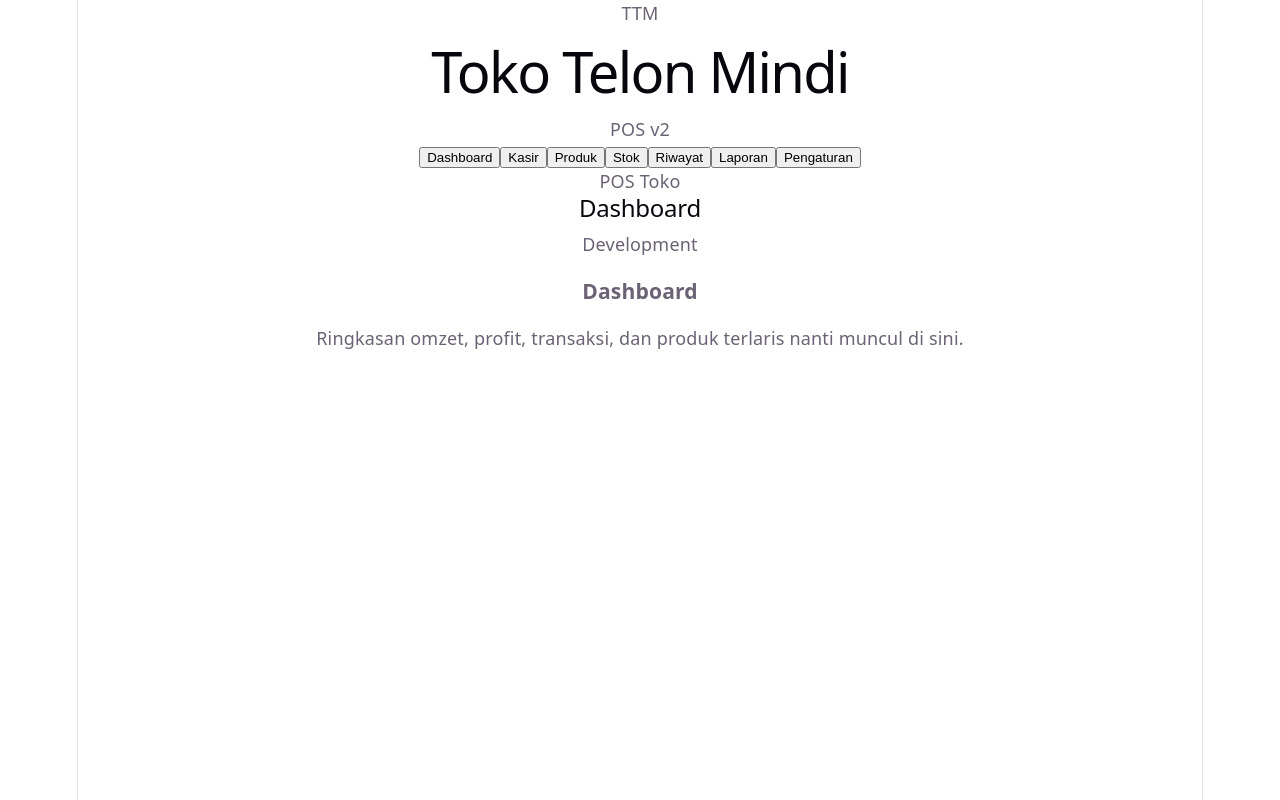
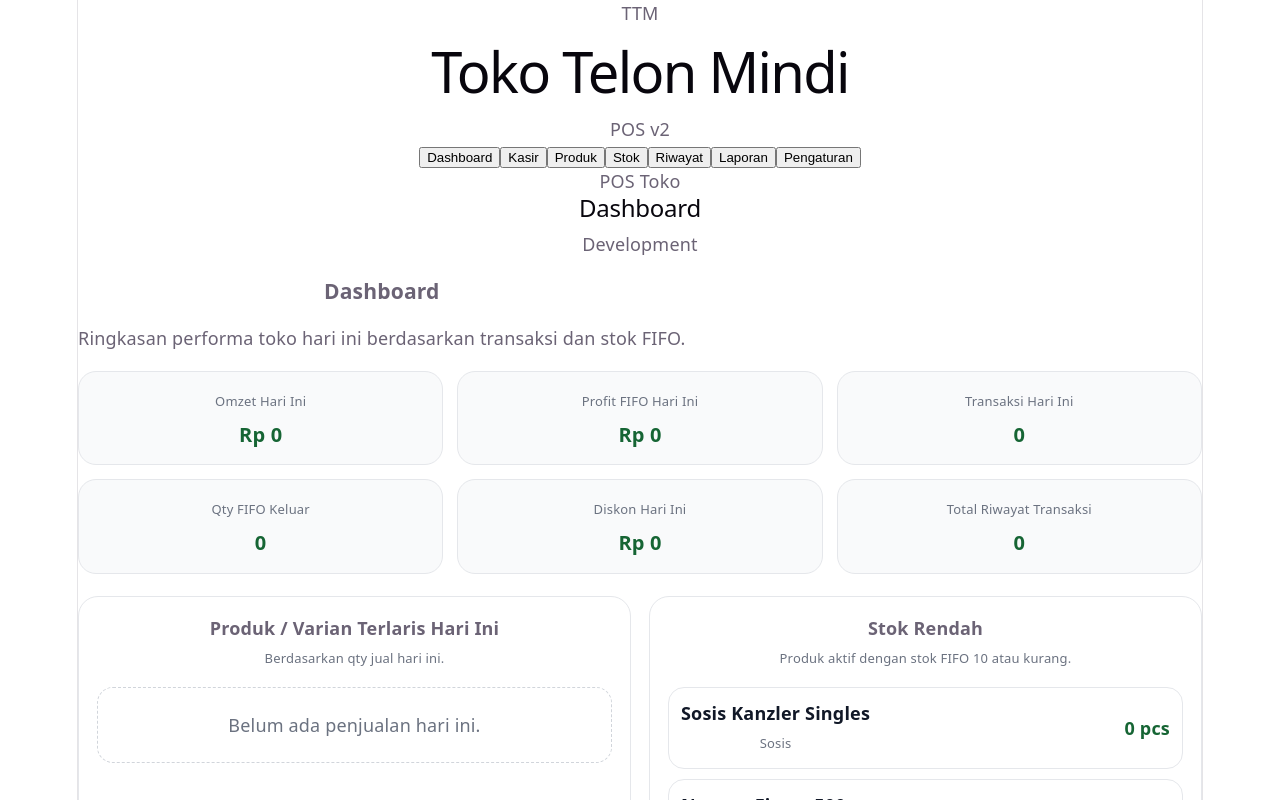
Before and after one commit to galangkgz-boop/TTM, a React (Vite) app: page / in a window 1280 px wide. Both pictures are taken after a click on the button "Dashboard". Shown: the top 800 px of the page. Built offline with nearby package versions, Linux system fonts and the light colour scheme.

Commit message:
Add transaction based dashboard

```diff
--- a/src/App.css
+++ b/src/App.css
@@ -1481,3 +1481,133 @@
     flex: 1;
   }
 }
+
+.dashboard-header {
+  display: flex;
+  justify-content: space-between;
+  gap: 16px;
+  align-items: flex-start;
+  margin-bottom: 20px;
+}
+
+.dashboard-summary {
+  display: grid;
+  grid-template-columns: repeat(3, 1fr);
+  gap: 14px;
+  margin-bottom: 22px;
+}
+
+.dashboard-summary div {
+  border: 1px solid #e5e7eb;
+  border-radius: 18px;
+  padding: 16px;
+  background: #f9fafb;
+}
+
+.dashboard-summary span {
+  display: block;
+  color: #6b7280;
+  font-size: 13px;
+  margin-bottom: 8px;
+}
+
+.dashboard-summary strong {
+  color: #166534;
+  font-size: 20px;
+}
+
+.dashboard-grid {
+  display: grid;
+  grid-template-columns: 1fr 1fr;
+  gap: 18px;
+  margin-bottom: 20px;
+}
+
+.dashboard-section {
+  border: 1px solid #e5e7eb;
+  border-radius: 20px;
+  padding: 18px;
+  background: white;
+}
+
+.dashboard-list {
+  display: flex;
+  flex-direction: column;
+  gap: 10px;
+}
+
+.dashboard-list-item {
+  border: 1px solid #e5e7eb;
+  border-radius: 16px;
+  padding: 12px;
+  display: flex;
+  justify-content: space-between;
+  gap: 12px;
+  align-items: center;
+  background: #ffffff;
+}
+
+.dashboard-list-item strong {
+  color: #111827;
+}
+
+.dashboard-list-item p {
+  margin: 4px 0 0;
+  color: #6b7280;
+  font-size: 13px;
+}
+
+.dashboard-list-item span {
+  color: #166534;
+  font-weight: 900;
+  white-space: nowrap;
+}
+
+.dashboard-table-wrap {
+  width: 100%;
+  overflow-x: auto;
+}
+
+.dashboard-table {
+  width: 100%;
+  border-collapse: collapse;
+  min-width: 700px;
+}
+
+.dashboard-table th,
+.dashboard-table td {
+  padding: 12px;
+  border-bottom: 1px solid #e5e7eb;
+  text-align: left;
+  vertical-align: top;
+}
+
+.dashboard-table th {
+  background: #f9fafb;
+  color: #374151;
+  font-size: 13px;
+}
+
+.dashboard-table td {
+  color: #111827;
+}
+
+.dashboard-table td strong {
+  color: #111827;
+}
+
+@media (max-width: 1000px) {
+  .dashboard-summary {
+    grid-template-columns: repeat(2, 1fr);
+  }
+
+  .dashboard-grid {
+    grid-template-columns: 1fr;
+  }
+}
+
+@media (max-width: 600px) {
+  .dashboard-summary {
+    grid-template-columns: 1fr;
+  }
+}
--- a/src/App.jsx
+++ b/src/App.jsx
@@ -438,7 +438,14 @@ function activateProductVariant(variantId) {
         </header>
 
         <section className="page-card">
-          {activePage === "dashboard" ? <DashboardPage /> : null}
+          {activePage === "dashboard" ? (
+            <DashboardPage
+              transactions={transactions}
+              products={products}
+              stockBatches={stockBatches}
+            />
+          ) : null}
+
           {activePage === "cashier" ? (
             <CashierPage
               products={products}
@@ -480,8 +487,11 @@ function activateProductVariant(variantId) {
           ) : null}
 
           {activePage === "reports" ? (
-  <ReportsPage transactions={transactions} />
-) : null}
+            <ReportsPage
+              transactions={transactions}
+            />
+          ) : null}
+
           {activePage === "settings" ? <SettingsPage /> : null}
         </section>
       </main>
@@ -1045,11 +1055,243 @@ function finishTransaction() {
   );
 }
 
-function DashboardPage() {
+function DashboardPage({ transactions, products, stockBatches }) {
+  const today = new Date();
+
+  const startOfToday = new Date(
+    today.getFullYear(),
+    today.getMonth(),
+    today.getDate()
+  );
+
+  const startOfTomorrow = new Date(startOfToday);
+  startOfTomorrow.setDate(startOfTomorrow.getDate() + 1);
+
+  const todayTransactions = transactions.filter((transaction) => {
+    const transactionDate = new Date(transaction.date);
+    return transactionDate >= startOfToday && transactionDate < startOfTomorrow;
+  });
+
+  const todayRevenue = todayTransactions.reduce(
+    (total, transaction) => total + Number(transaction.total || 0),
+    0
+  );
+
+  const todayProfit = todayTransactions.reduce(
+    (total, transaction) => total + Number(transaction.profit || 0),
+    0
+  );
+
+  const todayDiscount = todayTransactions.reduce(
+    (total, transaction) => total + Number(transaction.discount || 0),
+    0
+  );
+
+  const todayFifoQty = todayTransactions.reduce((total, transaction) => {
+    const transactionFifoQty = transaction.items.reduce(
+      (itemTotal, item) =>
+        itemTotal + Number(item.fifoQty || item.qty || 0),
+      0
+    );
+
+    return total + transactionFifoQty;
+  }, 0);
+
+  const productSalesMap = {};
+
+  todayTransactions.forEach((transaction) => {
+    transaction.items.forEach((item) => {
+      const key = item.name;
+
+      if (!productSalesMap[key]) {
+        productSalesMap[key] = {
+          name: item.name,
+          qty: 0,
+          fifoQty: 0,
+          revenue: 0,
+        };
+      }
+
+      productSalesMap[key].qty =
+        productSalesMap[key].qty + Number(item.qty || 0);
+
+      productSalesMap[key].fifoQty =
+        productSalesMap[key].fifoQty + Number(item.fifoQty || item.qty || 0);
+
+      productSalesMap[key].revenue =
+        productSalesMap[key].revenue + Number(item.subtotal || 0);
+    });
+  });
+
+  const topProductsToday = Object.values(productSalesMap)
+    .sort((a, b) => b.qty - a.qty)
+    .slice(0, 5);
+
+  const lowStockProducts = products
+    .filter((product) => product.active)
+    .map((product) => {
+      const totalStock = getProductStockFromBatches(product.id, stockBatches);
+
+      return {
+        id: product.id,
+        name: product.name,
+        category: product.category,
+        stock: totalStock,
+        unit: product.unit,
+      };
+    })
+    .filter((product) => product.stock <= 10)
+    .sort((a, b) => a.stock - b.stock)
+    .slice(0, 8);
+
   return (
-    <div className="empty-page">
+    <div>
+      <div className="dashboard-header">
+        <div>
           <h3>Dashboard</h3>
-      <p>Ringkasan omzet, profit, transaksi, dan produk terlaris nanti muncul di sini.</p>
+          <p className="muted">
+            Ringkasan performa toko hari ini berdasarkan transaksi dan stok FIFO.
+          </p>
+        </div>
+      </div>
+
+      <div className="dashboard-summary">
+        <div>
+          <span>Omzet Hari Ini</span>
+          <strong>{formatRupiah(todayRevenue)}</strong>
+        </div>
+
+        <div>
+          <span>Profit FIFO Hari Ini</span>
+          <strong>{formatRupiah(todayProfit)}</strong>
+        </div>
+
+        <div>
+          <span>Transaksi Hari Ini</span>
+          <strong>{todayTransactions.length}</strong>
+        </div>
+
+        <div>
+          <span>Qty FIFO Keluar</span>
+          <strong>{todayFifoQty}</strong>
+        </div>
+
+        <div>
+          <span>Diskon Hari Ini</span>
+          <strong>{formatRupiah(todayDiscount)}</strong>
+        </div>
+
+        <div>
+          <span>Total Riwayat Transaksi</span>
+          <strong>{transactions.length}</strong>
+        </div>
+      </div>
+
+      <div className="dashboard-grid">
+        <div className="dashboard-section">
+          <div className="section-title">
+            <h4>Produk / Varian Terlaris Hari Ini</h4>
+            <p>Berdasarkan qty jual hari ini.</p>
+          </div>
+
+          <div className="dashboard-list">
+            {topProductsToday.map((product, index) => (
+              <div key={product.name} className="dashboard-list-item">
+                <div>
+                  <strong>
+                    {index + 1}. {product.name}
+                  </strong>
+                  <p>
+                    Qty jual {product.qty} • FIFO keluar {product.fifoQty}
+                  </p>
+                </div>
+
+                <span>{formatRupiah(product.revenue)}</span>
+              </div>
+            ))}
+
+            {topProductsToday.length === 0 ? (
+              <div className="empty-state">
+                Belum ada penjualan hari ini.
+              </div>
+            ) : null}
+          </div>
+        </div>
+
+        <div className="dashboard-section">
+          <div className="section-title">
+            <h4>Stok Rendah</h4>
+            <p>Produk aktif dengan stok FIFO 10 atau kurang.</p>
+          </div>
+
+          <div className="dashboard-list">
+            {lowStockProducts.map((product) => (
+              <div key={product.id} className="dashboard-list-item">
+                <div>
+                  <strong>{product.name}</strong>
+                  <p>{product.category}</p>
+                </div>
+
+                <span>
+                  {product.stock} {product.unit}
+                </span>
+              </div>
+            ))}
+
+            {lowStockProducts.length === 0 ? (
+              <div className="empty-state">
+                Tidak ada stok rendah.
+              </div>
+            ) : null}
+          </div>
+        </div>
+      </div>
+
+      <div className="dashboard-section">
+        <div className="section-title">
+          <h4>Transaksi Terbaru Hari Ini</h4>
+          <p>5 transaksi terakhir dari hari ini.</p>
+        </div>
+
+        <div className="dashboard-table-wrap">
+          <table className="dashboard-table">
+            <thead>
+              <tr>
+                <th>Kode</th>
+                <th>Waktu</th>
+                <th>Item</th>
+                <th>Total</th>
+                <th>Profit</th>
+              </tr>
+            </thead>
+
+            <tbody>
+              {todayTransactions.slice(0, 5).map((transaction) => (
+                <tr key={transaction.id}>
+                  <td>
+                    <strong>{transaction.code}</strong>
+                  </td>
+                  <td>
+                    {new Date(transaction.date).toLocaleTimeString("id-ID", {
+                      hour: "2-digit",
+                      minute: "2-digit",
+                    })}
+                  </td>
+                  <td>{transaction.items.length}</td>
+                  <td>{formatRupiah(transaction.total || 0)}</td>
+                  <td>{formatRupiah(transaction.profit || 0)}</td>
+                </tr>
+              ))}
+            </tbody>
+          </table>
+
+          {todayTransactions.length === 0 ? (
+            <div className="empty-state">
+              Belum ada transaksi hari ini.
+            </div>
+          ) : null}
+        </div>
+      </div>
     </div>
   );
 }
@@ -1944,7 +2186,7 @@ function TransactionsPage({ transactions, onClearTransactions }) {
           </p>
         </div>
 
-        {filteredTransactions.length > 0 ? (
+        {transactions.length > 0 ? (
           <button
             type="button"
             className="danger-button"
@@ -1958,7 +2200,7 @@ function TransactionsPage({ transactions, onClearTransactions }) {
       <div className="history-summary">
         <div>
           <span>Total Transaksi</span>
-          <strong>{filteredTransactions.length}</strong>
+          <strong>{transactions.length}</strong>
         </div>
 
         <div>
@@ -2033,7 +2275,7 @@ function TransactionsPage({ transactions, onClearTransactions }) {
           </div>
         ))}
 
-        {filteredTransactions.length === 0 ? (
+        {transactions.length === 0 ? (
           <div className="empty-state">
             Belum ada transaksi. Coba lakukan transaksi dari halaman Kasir.
           </div>
```
Lines whose indentation alone changed are shown as unchanged.
